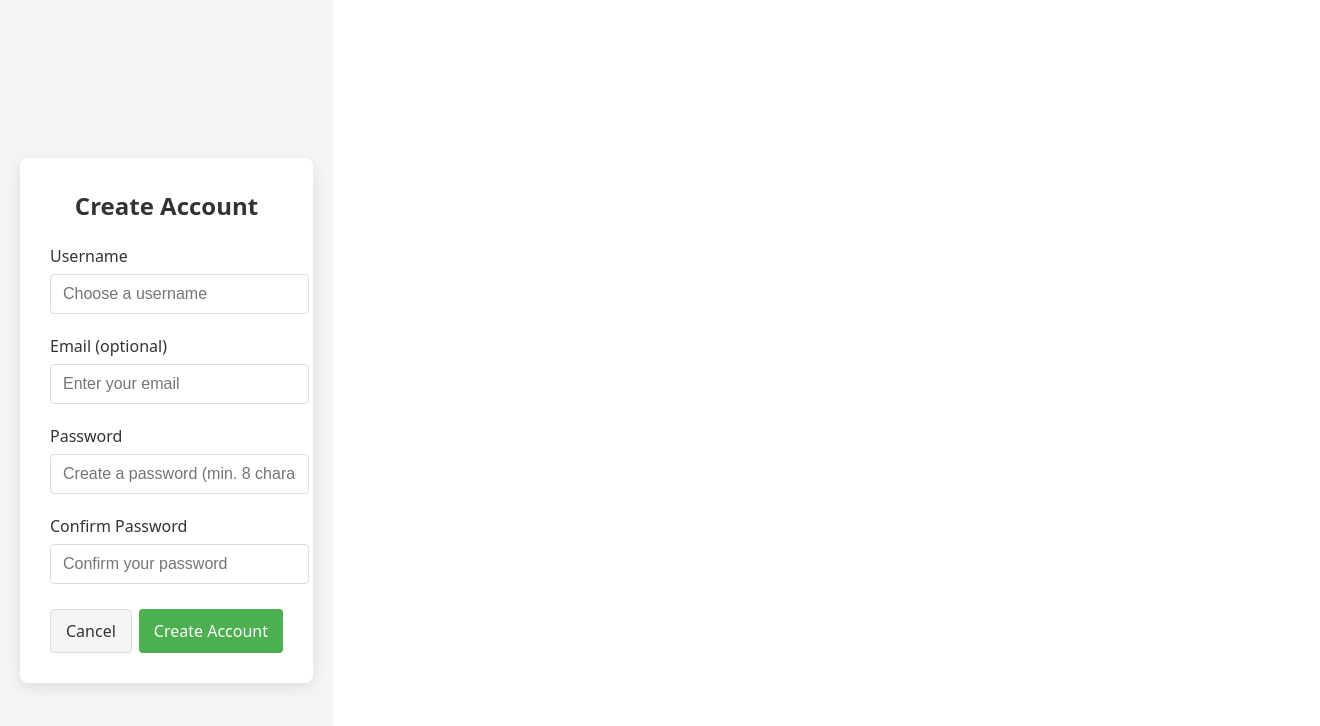
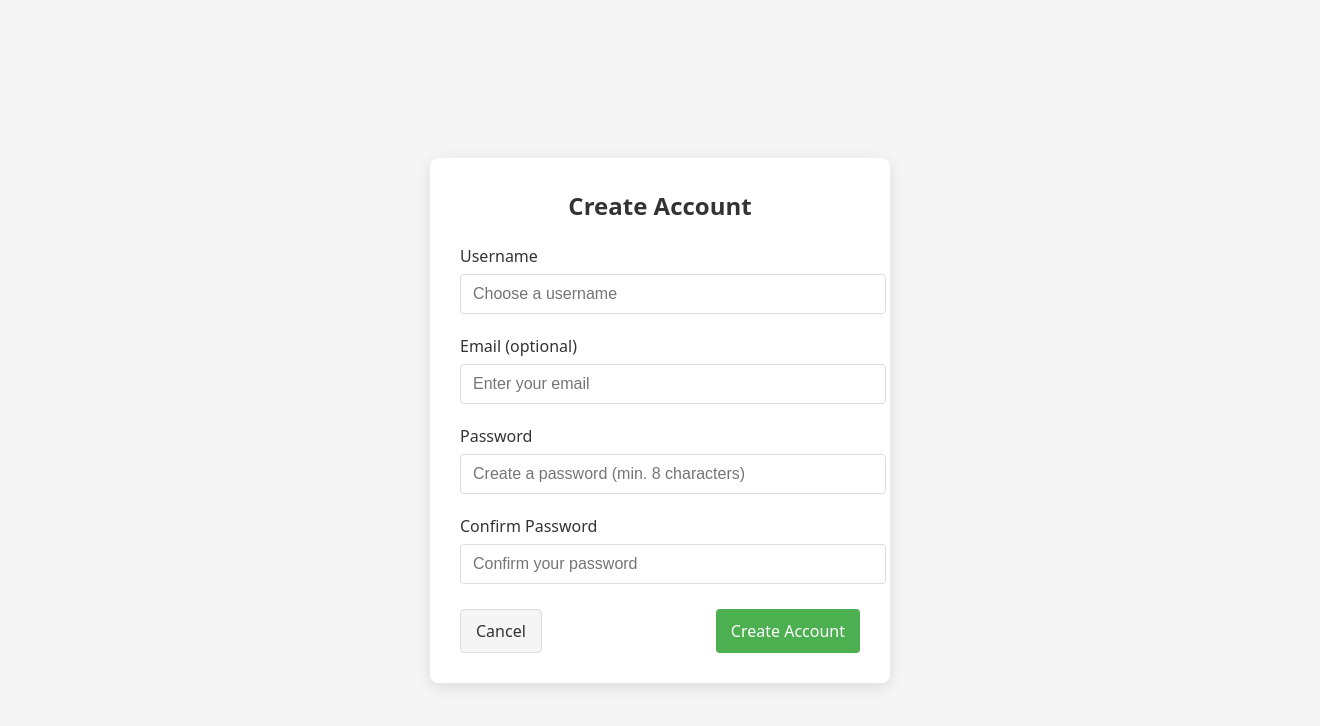
Before and after one commit to Lucas-Song-Dev/RedditPainpoint, a React (Vite) app in the folder client/: page / in a window 1280 px wide. Both pictures are taken after typing "Sample", "Sample123" into the empty fields and a click on the button "Create Account". Shown: the top 726 px of the page, 1320 px wide, since content can reach past the window. Built offline with nearby package versions, Linux system fonts and the light colour scheme; no server answers.

Commit message:
set up login and logout page

```diff
--- a/client/package.json
+++ b/client/package.json
@@ -11,8 +11,11 @@
   },
   "dependencies": {
     "axios": "^1.8.4",
+    "build": "^0.1.4",
+    "npm": "^11.3.0",
     "react": "^19.0.0",
-    "react-dom": "^19.0.0"
+    "react-dom": "^19.0.0",
+    "run": "^1.5.0"
   },
   "devDependencies": {
     "@eslint/js": "^9.21.0",
--- a/client/src/pages/auth/loginpage.scss
+++ b/client/src/pages/auth/loginpage.scss
@@ -6,6 +6,7 @@
     min-height: 100vh;
     padding: 20px;
     background-color: #f5f5f5;
+    width: 100vw;
   }
 
   .login-card {
--- a/client/src/pages/auth/registerForm.scss
+++ b/client/src/pages/auth/registerForm.scss
@@ -6,6 +6,7 @@
     background-color: white;
     border-radius: 8px;
     box-shadow: 0 4px 15px rgba(0, 0, 0, 0.1);
+    width: 100vw;
 
     h2 {
       margin-top: 0;
```
Also changed, not shown: 1 other file (tests, documents, lock files or other folders).
